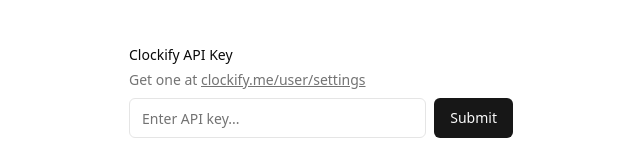
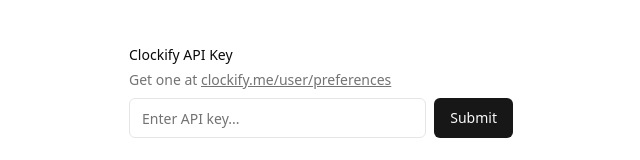
Before and after one commit to lukeramljak/clockify-timesheet-generator, a React (Vite) app: page / in a window 1280 px wide. Shown: the part 310-470 px from the top of the page, without its empty margins (319-959 px from the left). Built offline with nearby package versions, Linux system fonts and the light colour scheme.

Commit message:
Update Clockify user settings link

```diff
--- a/src/components/api-key-input.tsx
+++ b/src/components/api-key-input.tsx
@@ -70,9 +70,10 @@
                     <a
                       rel="noreferrer"
                       className="underline"
-                      href="https://app.clockify.me/user/settings"
-                      target="_blank">
-                      clockify.me/user/settings
+                      href="https://app.clockify.me/user/preferences#advanced"
+                      target="_blank"
+                    >
+                      clockify.me/user/preferences
                     </a>
                   </FormDescription>
                 </div>
```
